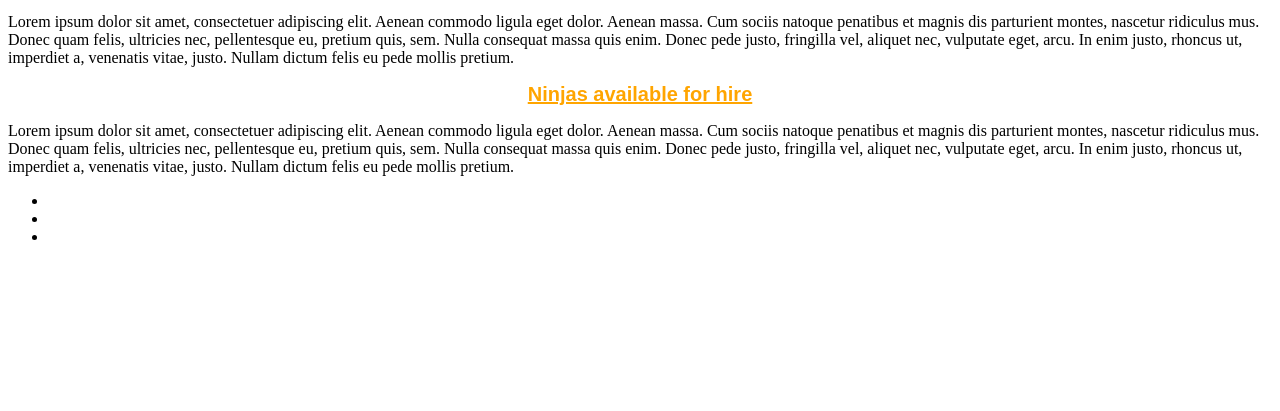
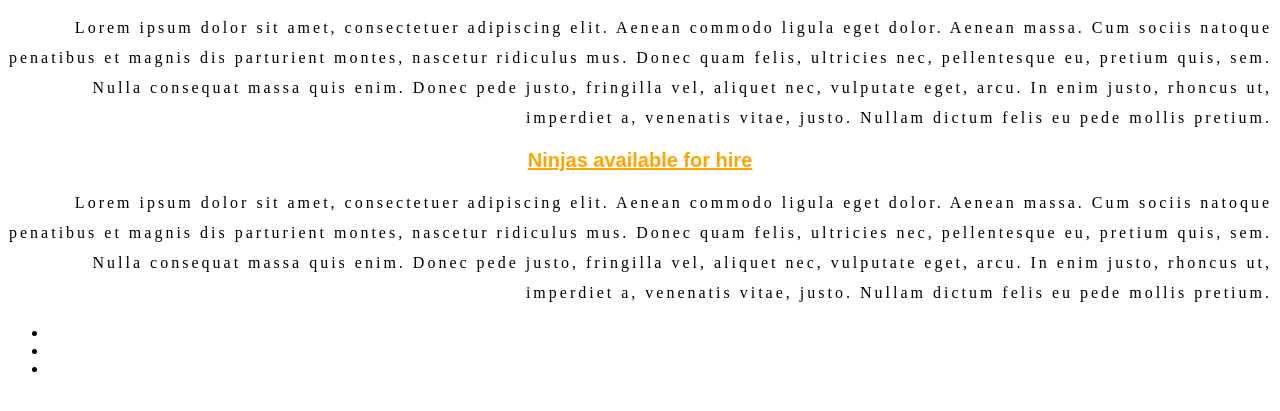
Before and after one commit to 1275186j/style.csss, a plain HTML site: page index.html in a window 1280 px wide. Shown: the part 39-450 px from the top of the page. Drawn offline with Linux system fonts and the light colour scheme.

Commit message:
Update style.css

```diff
--- a/style.css
+++ b/style.css
@@ -8,4 +8,7 @@ h1{
    }
    p{
       color: slate gray;
+    text-align: right;
+    line-height:30px;
+    letter-spacing:3px;
    }
```
